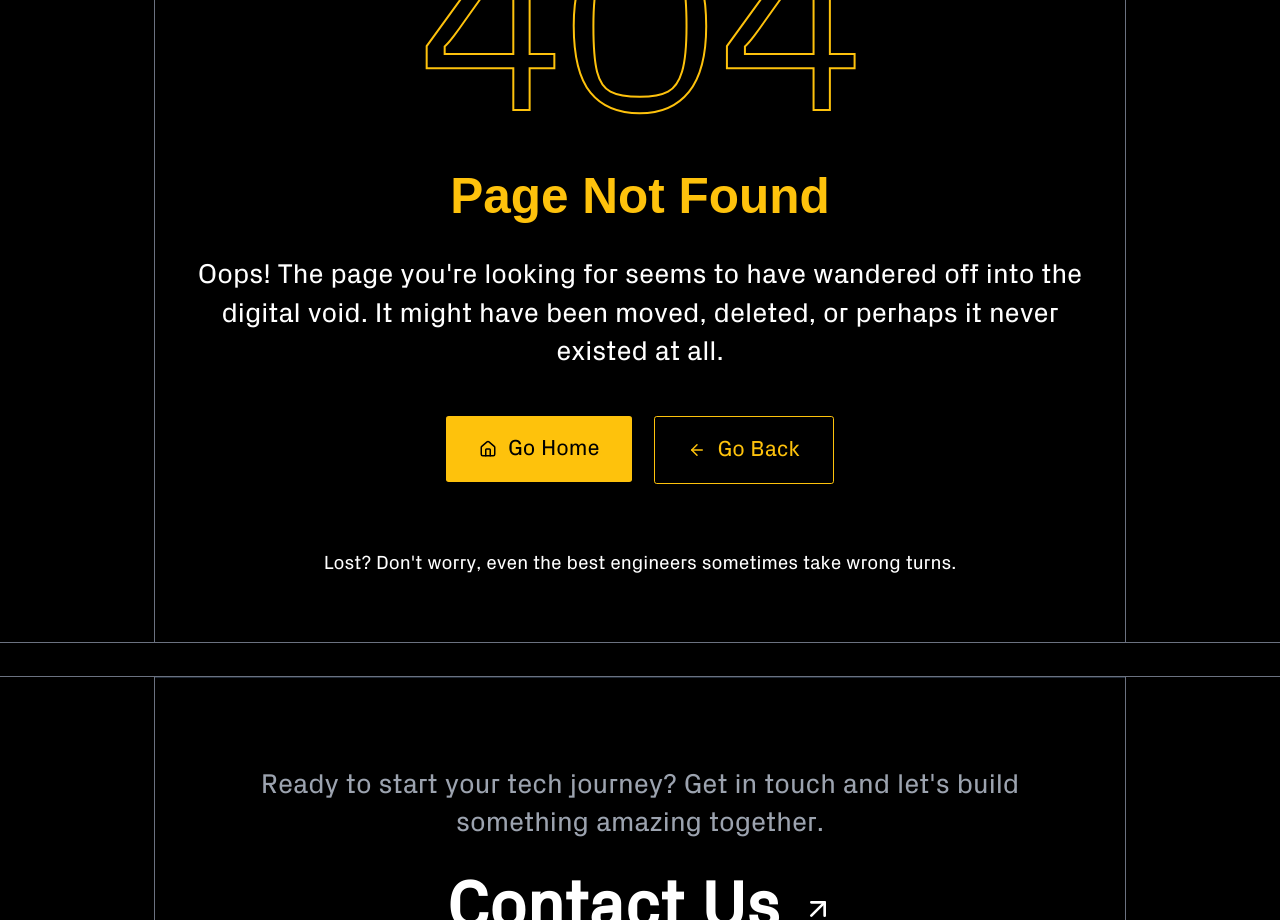
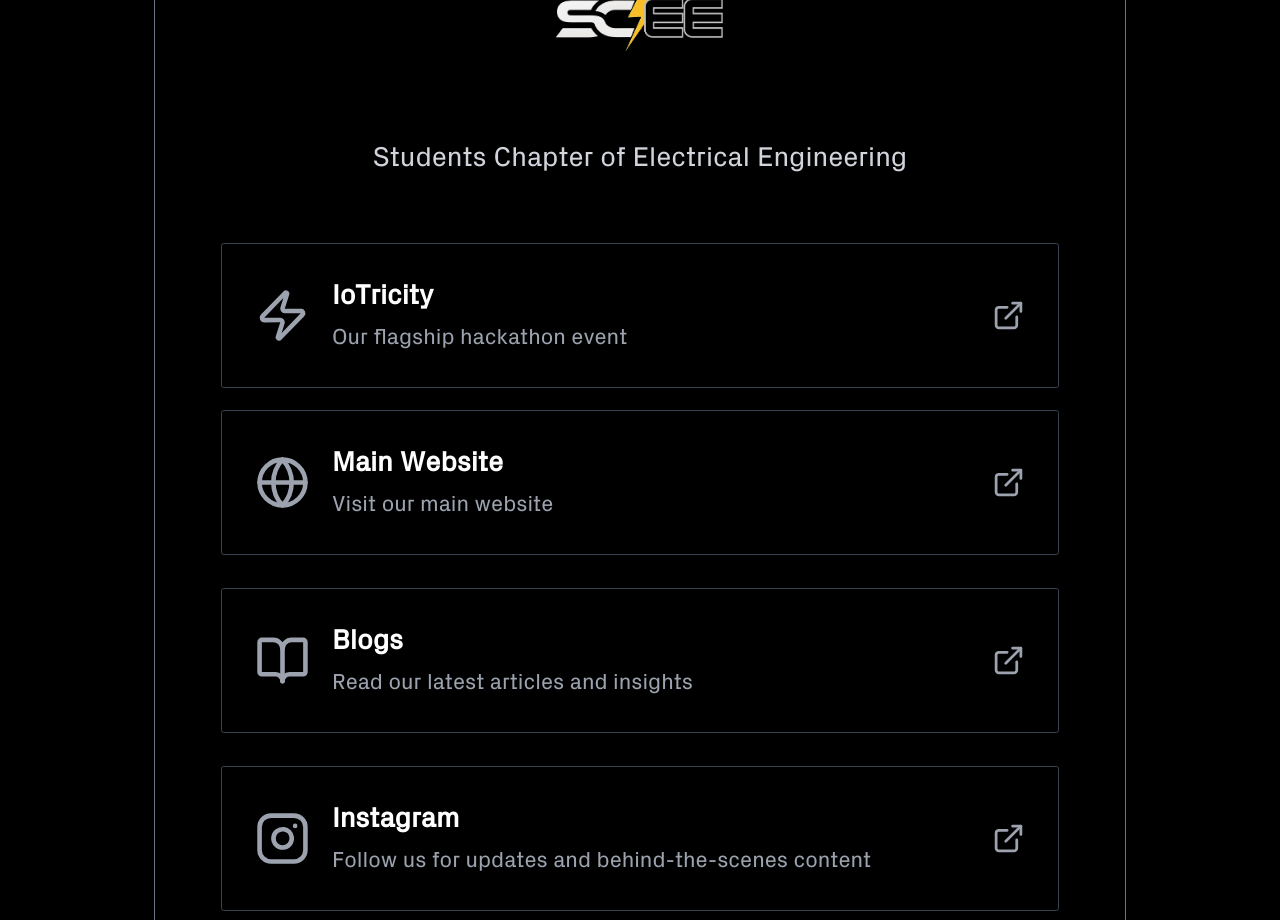
Before and after one commit to iei-scee-aot/sceeaot-web, a Next.js app: page /links in a window 1280 px wide. Before the commit this address had no page. Shown: the part 380-1300 px from the top of the page. Built offline with nearby package versions, Linux system fonts and the light colour scheme.

Commit message:
Created page and layout file

```diff
--- /dev/null
+++ b/src/app/links/layout.tsx
@@ -0,0 +1,29 @@
+import { Metadata } from "next";
+
+export const metadata: Metadata = {
+  title: "Links - SCEE AOT",
+  description:
+    "Connect with SCEE AOT across all platforms. Find our social media, blogs, and important links.",
+  keywords: [
+    "SCEE AOT links",
+    "social media",
+    "contact",
+    "instagram",
+    "facebook",
+    "twitter",
+    "linkedin",
+    "discord",
+    "youtube",
+    "blogs",
+    "medium",
+    "linktree",
+  ],
+};
+
+export default function LinksLayout({
+  children,
+}: {
+  children: React.ReactNode;
+}) {
+  return <div className="min-h-screen bg-background">{children}</div>;
+}
--- /dev/null
+++ b/src/app/links/page.tsx
@@ -0,0 +1,27 @@
+"use client";
+
+import {
+  LinksFooter,
+  LinksGrid,
+  LinksHeader,
+  linksData,
+} from "@/components/links";
+
+const LinksPage = () => {
+  return (
+    <div className="min-h-screen bg-background text-foreground">
+      <div>
+        {/* Header */}
+        <div className="w-[calc(100%-30px)] lg:w-[calc(100%-14rem)] mx-auto border-[0.5px] border-gray-500 border-t-0 border-b-0">
+          <div className="px-6 lg:px-12 py-8 lg:py-16">
+            <LinksHeader />
+            <LinksGrid links={linksData} />
+            <LinksFooter />
+          </div>
+        </div>
+      </div>
+    </div>
+  );
+};
+
+export default LinksPage;
```
